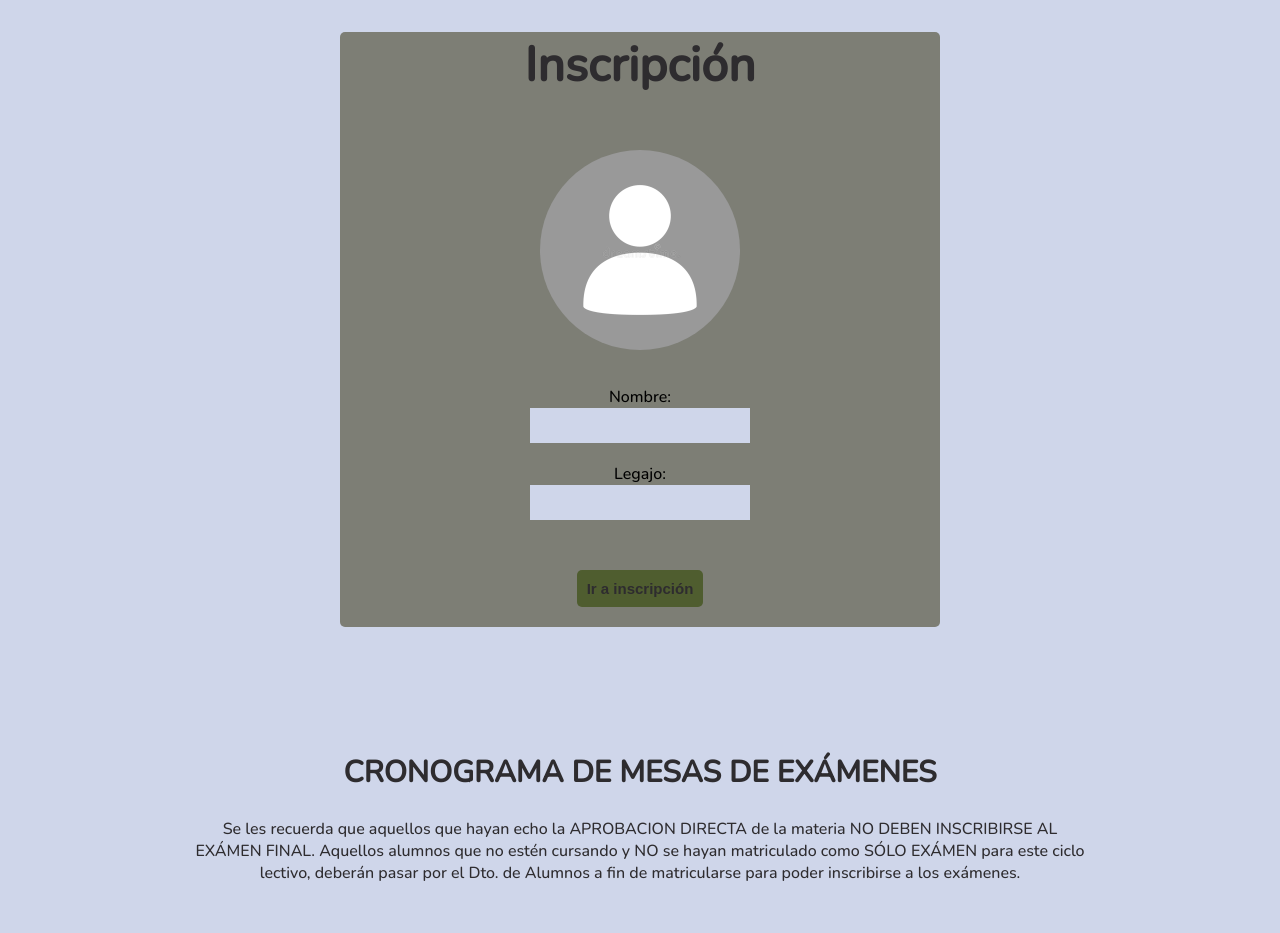
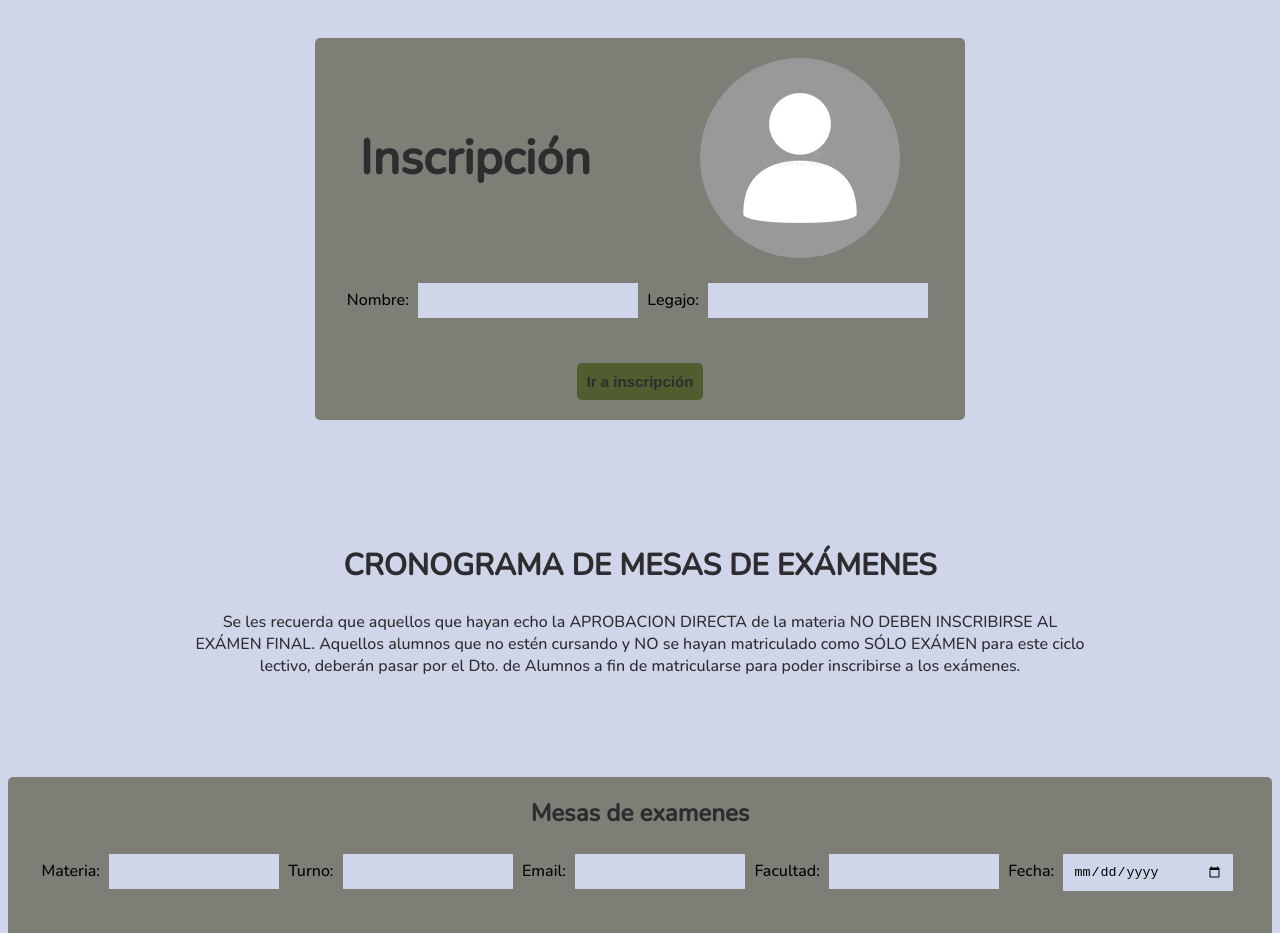
Before and after one commit to cristian-elopez/inscripcionExamenes, a plain HTML site: page index.html in a window 1280 px wide. Shown: the top 933 px of the page. Drawn offline with nearby package versions, Linux system fonts and the light colour scheme.

Commit message:
otro commit

```diff
--- a/code.js
+++ b/code.js
@@ -27,7 +27,6 @@ contenedor.addEventListener("click",()=>{
     });
 });
 
-
 // prueba scroll hasta el formulario
 // let irAform = document.querySelector(".go-to-mesas");
 // let formMesas = document.querySelector("titulo-h2");
--- a/index.html
+++ b/index.html
@@ -14,11 +14,11 @@
     <form class="formularios">
         <h1 class="titulo-h1 titulos">Inscripción</h1>
         <img src="avatar-predeterminado.png" alt="icono-avatar" class="avatar">
-        <div>
-            <label for="nombre" class="labeles">Nombre:
+        <div class="first-info-container">
+            <label for="nombre">Nombre:
                 <input type="text" name="nombre" id="nombre" class="inputs">
             </label>
-            <label for="legajo" class="labeles">Legajo:
+            <label for="legajo">Legajo:
                 <input type="number" name="legajo" id="legajo" class="inputs">
             </label>
         </div>
@@ -36,20 +36,20 @@
     <form class="formularios form-datos">
         <h2 class="titulo-h2 titulos" id="mesas-examenes">Mesas de examenes</h2>
         <div>
-            <label for="materia" class="labeles">Materia:
-                <input type="text" name="materia" id="materia" class="inputs">
+            <label for="materia">Materia:
+                <input type="text" name="materia" id="materia" class="inputs input-form-mesas">
             </label>
-            <label for="turno" class="labeles">Turno:
-                <input type="text" name="turno" id="turno" class="inputs">
+            <label for="turno">Turno:
+                <input type="text" name="turno" id="turno" class="inputs input-form-mesas">
             </label>
-            <label for="email" class="labeles">Email:
-                <input type="email" name="email" id="email" class="inputs">
+            <label for="email">Email:
+                <input type="email" name="email" id="email" class="inputs input-form-mesas">
             </label>
-            <label for="facultad" class="labeles">Facultad:
-                <input type="text" name="facultad" id="facultad" class="inputs">
+            <label for="facultad">Facultad:
+                <input type="text" name="facultad" id="facultad" class="inputs input-form-mesas">
             </label>
-            <label for="fecha" class="labeles">Fecha:
-                <input type="date" name="fecha" id="fecha" class="inputs">
+            <label for="fecha">Fecha:
+                <input type="date" name="fecha" id="fecha" class="inputs input-form-mesas">
             </label>
         </div>
         <input type="button" class="botones enviar-datos" value="Confirmar">
--- a/style.css
+++ b/style.css
@@ -3,7 +3,7 @@ body {
     text-align: center;
     background-color: #CFD6EA;
     padding-bottom: 30px;
-    box-sizing: border-box;
+    padding-top: 30px;
 }
 html {
     scroll-behavior: smooth;
@@ -12,12 +12,21 @@ html {
     padding: auto;
     margin: auto;
     width: 80%;
-    max-width: 600px;
+    max-width: 650px;
     background-color: #7D7E75;
     border-radius: 5px;
+    display: flex;
+    flex-wrap: wrap;
+    justify-content: space-around;
 }
-.form-datos {
-    max-width: 100%;
+@media (min-width: 600px) {
+    .form-datos {
+        width: 100%;
+        max-width: 1360px;
+    }
+    .input-form-mesas {
+        max-width: 150px;
+    }
 }
 .botones {
     margin: 20px;
@@ -30,12 +39,19 @@ html {
     background-color: #4F5D2F;
     color: #2E2C2F;
 }
-.labeles {
-    padding-top: 10px;
-    padding-bottom: 10px;
+.avatar {
     margin: auto;
-    display: grid;
-    grid-template-columns: repeat(auto-fit, minmax(min-content,max-content))
+    border-radius: 50%;
+    width: 50%;
+    max-width: 200px;
+    padding: 20px;
+}
+.inputs {
+    padding: 10px;
+    margin: 5px;
+    width: 200px;
+    border: none;
+    background-color: #CFD6EA;
 }
 .botones:hover {
     background-color: #2E361B;
@@ -49,6 +65,7 @@ html {
 }
 .titulo-h1 {
     font-size: 3em;
+    margin: auto;
 }
 .titulo-info {
     font-size: 30px;
@@ -59,20 +76,6 @@ html {
     width: 90%;
     max-width: 900px;
     margin: auto;
-}
-.inputs {
-    padding: 10px;
-    margin: auto;
-    width: 200px;
-    border: none;
-    background-color: #CFD6EA;
-}
-.avatar {
-    margin: auto;
-    border-radius: 50%;
-    width: 50%;
-    max-width: 200px;
-    padding: 20px;
 }
 /* ------go top------ */
 .go-top-container {
```
